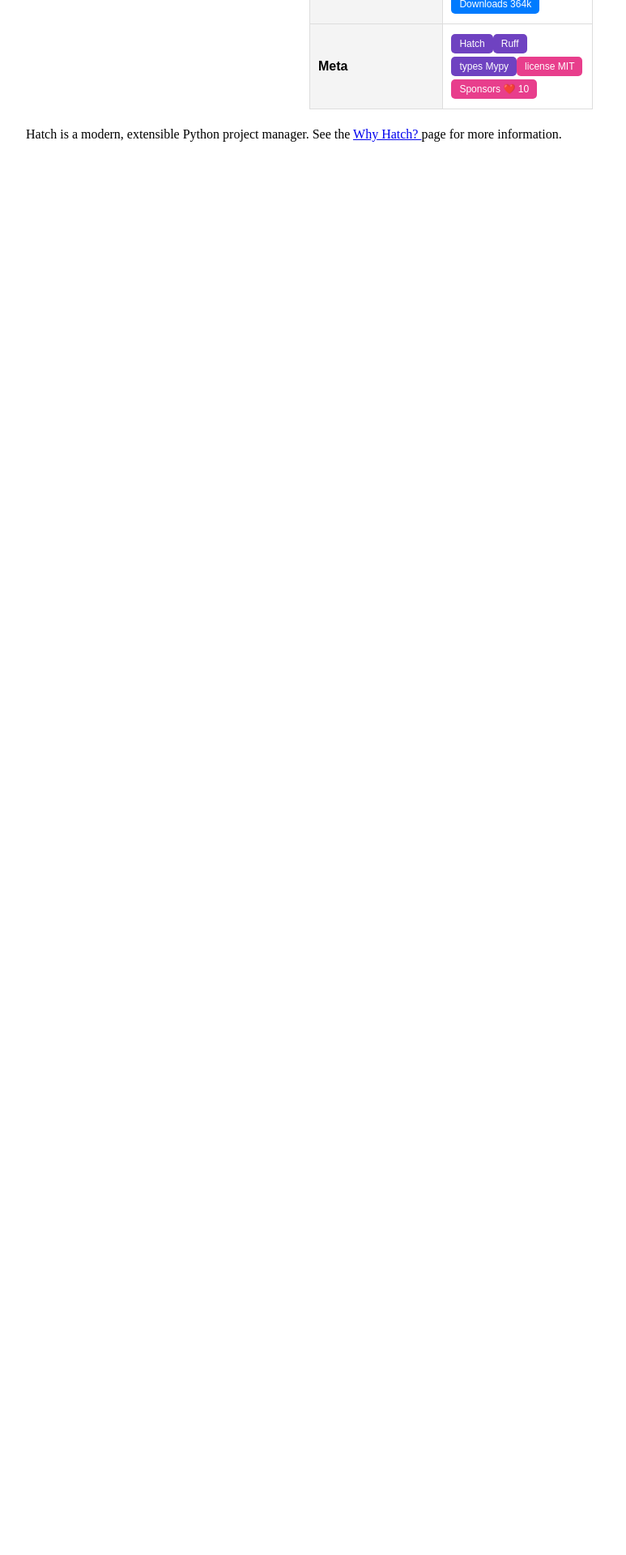
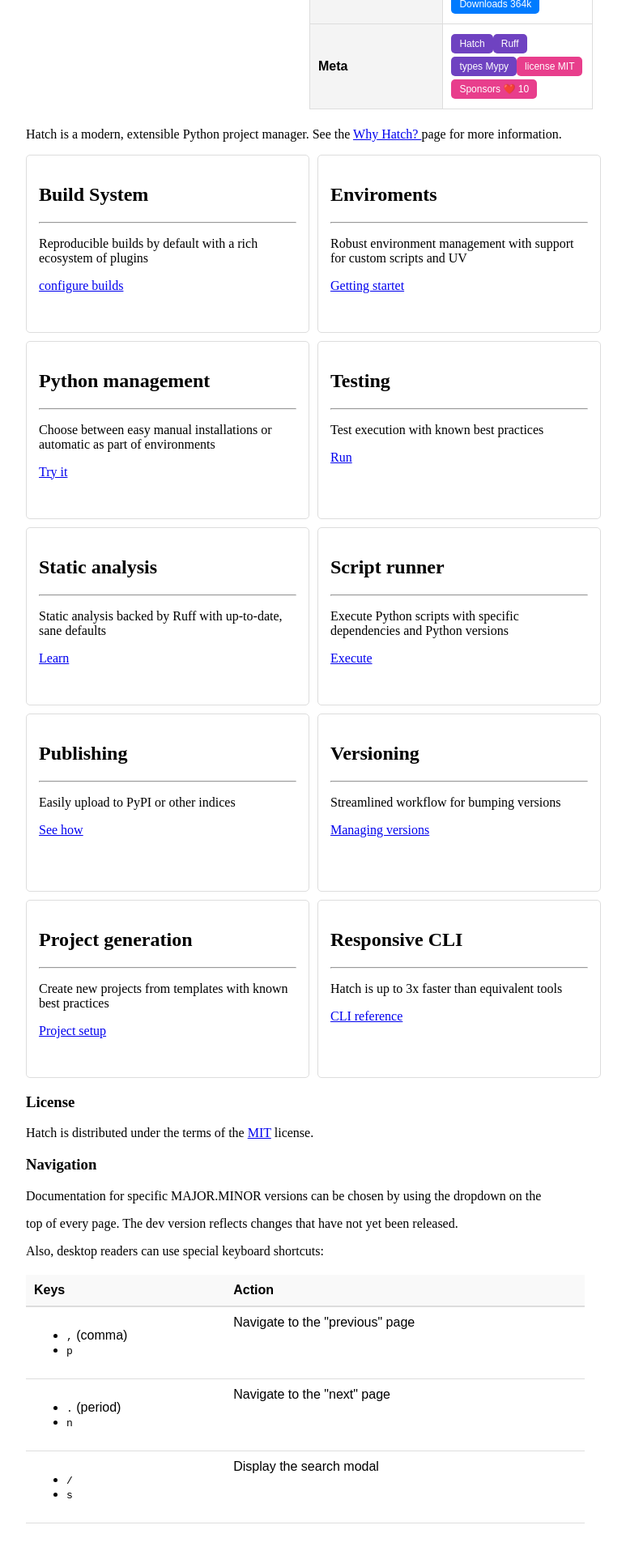
Before and after one commit to Larry-Larios01/hatch_larry, a Vue app in the folder hatch_larry/: page / in a window 1280 px wide. Shown: the part 554-2474 px from the top of the page at 81% size, without its empty margins (491-1264 px from the left). Before the commit the page ends 816 px from the top, so only its background shows below. Built offline with nearby package versions, Linux system fonts and the light colour scheme; the HTML template or start-up script is replaced by a standard one.

Commit message:
completing the main container

```diff
--- a/hatch_larry/src/components/HelloWorld.vue
+++ b/hatch_larry/src/components/HelloWorld.vue
@@ -16,7 +16,16 @@
   <div class="main">
     <div class="empty-container1"></div>
     <div class="empty-container2"></div>
+    <div class="footer">
+      <div class="footer1">
+        <a href="#">Installation -></a>
+      </div>
 
+      <div class="footer2">
+
+      </div>
+
+    </div>
 
     <div class="header">
 
@@ -158,6 +167,124 @@
 
           <p>Hatch is a modern, extensible Python project manager. See the <a href="#">Why Hatch? </a>page for more information.</p>
 
+          <div class="second-grid">
+            <div class="box1">
+              <h2>Build System</h2>
+              <hr>
+              <p>Reproducible builds by default with a rich ecosystem of plugins</p>
+              <a href="#">configure builds</a>
+            </div>
+
+            <div class="box2">
+              <h2>Enviroments</h2>
+              <hr>
+              <p>Robust environment management with support for custom scripts and UV</p>
+              <a href="#">Getting startet</a>
+            </div>
+
+            <div class="box3">
+              <h2>Python management</h2>
+              <hr>
+              <p>Choose between easy manual installations or automatic as part of environments</p>
+              <a href="#">Try it</a>
+            </div>
+
+            <div class="box4">
+              <h2>Testing</h2>
+              <hr>
+              <p>Test execution with known best practices</p>
+              <a href="#">Run</a>
+            </div>
+
+            <div class="box5">
+              <h2>Static analysis</h2>
+              <hr>
+              <p>Static analysis backed by Ruff with up-to-date, sane defaults</p>
+              <a href="#">Learn</a>
+            </div>
+
+            <div class="box6">
+              <h2>Script runner</h2>
+              <hr>
+              <p>Execute Python scripts with specific dependencies and Python versions</p>
+              <a href="#">Execute</a>
+            </div>
+
+            <div class="box7">
+              <h2>Publishing</h2>
+              <hr>
+              <p>Easily upload to PyPI or other indices</p>
+              <a href="#">See how</a>
+            </div>
+
+            <div class="box8">
+              <h2>Versioning</h2>
+              <hr>
+              <p>Streamlined workflow for bumping versions</p>
+              <a href="#">Managing versions</a>
+            </div>
+
+            <div class="box9">
+              <h2>Project generation</h2>
+              <hr>
+              <p>Create new projects from templates with known best practices</p>
+              <a href="#">Project setup</a>
+            </div>
+
+            <div class="box10">
+              <h2>Responsive CLI</h2>
+              <hr>
+              <p>Hatch is up to 3x faster than equivalent tools</p>
+              <a href="#">CLI reference</a>
+            </div>
+          </div>
+
+          <h3>License</h3>
+          <p>Hatch is distributed under the terms of the <a href="#">MIT</a> license. </p>
+
+          <h3>Navigation</h3>
+          <p>Documentation for specific MAJOR.MINOR versions can be chosen by using the dropdown on the </p>
+          <p>top of every page. The dev version reflects changes that have not yet been released.</p>
+          <p>Also, desktop readers can use special keyboard shortcuts:</p>
+
+          <table class="shortcut-table">
+              <thead>
+                <tr>
+                  <th>Keys</th>
+                  <th>Action</th>
+                </tr>
+              </thead>
+              <tbody>
+                <tr>
+                  <td>
+                    <ul>
+                      <li><kbd>,</kbd> (comma)</li>
+                      <li><kbd>p</kbd></li>
+                    </ul>
+                  </td>
+                  <td>Navigate to the "previous" page</td>
+                </tr>
+                <tr>
+                  <td>
+                    <ul>
+                      <li><kbd>.</kbd> (period)</li>
+                      <li><kbd>n</kbd></li>
+                    </ul>
+                  </td>
+                  <td>Navigate to the "next" page</td>
+                </tr>
+                <tr>
+                  <td>
+                    <ul>
+                      <li><kbd>/</kbd></li>
+                      <li><kbd>s</kbd></li>
+                    </ul>
+                  </td>
+                  <td>Display the search modal</td>
+                </tr>
+              </tbody>
+            </table>
+
 
 
 
@@ -193,12 +320,15 @@
   height: 100vh;
   width: 100vw;
   display: grid;
-  grid-template-rows: 100px 1fr 70px;
+  grid-template-rows: 100px 1fr 194px;
   grid-template-columns: 270px 1fr 270px  ;
 
 }
 
 .header{
+  position: sticky;
+  top: 0;
+  z-index: 1000;
   margin: 0;
   padding: 0;
   display: grid;
@@ -300,11 +430,19 @@
 .empty-container1{
   grid-row-start: 1;
   background-color:#4051B5;
+  position: sticky;
+  top: 0;
+  z-index: 1000;
+
 }
 .empty-container2{
   grid-row-start: 1;
   grid-column-start: 3;
   background-color:#4051B5;
+  position: sticky;
+  top: 0;
+  z-index: 1000;
+  background-color: #4051B5;
 }
 
 
@@ -321,6 +459,10 @@
   flex-direction: column;
   grid-column-start: 1;
   margin: 24px;
+  position: sticky;
+  top: 100px;
+  align-self: flex-start;
+
 }
 
 .sidebar-left a{
@@ -340,6 +482,9 @@
   flex-direction: column;
   grid-column-start: 3;
   margin: 24px;
+  position: sticky;
+  top: 100px;
+  align-self: flex-start;
 }
 
 .sidebar-right a{
@@ -430,6 +575,165 @@
   background-color: #e83e8c;
 }
 
+.second-grid{
+  display: grid;
+  grid-template-columns: 350px 350px;
+  grid-template-rows: repeat(5,220px);
+  column-gap: 10px;
+  row-gap: 10px;
+}
+
+.box1{
+  grid-row-start: 1;
+  grid-column-start: 1;
+  grid-row-end: 1;
+  grid-column-end: 1;
+  border: 1px solid #ddd;
+  border-radius: 5px;
+  padding: 15px;
+  height: auto;
+  width: auto;
+}
+
+.box2{
+  grid-row-start: 1;
+  grid-column-start: 2;
+  grid-row-end: 1;
+  grid-column-end: 2;
+  border: 1px solid #ddd;
+  border-radius: 5px;
+  padding: 15px;
+  height: auto;
+  width: auto;
+}
+
+.box3{
+  grid-row-start: 2;
+  grid-column-start: 1;
+  grid-row-end: 2;
+  grid-column-end: 1;
+  border: 1px solid #ddd;
+  border-radius: 5px;
+  padding: 15px;
+  height: auto;
+  width: auto;
+}
+
+.box4{
+  grid-row-start: 2;
+  grid-column-start: 2;
+  grid-row-end: 2;
+  grid-column-end: 2;
+  border: 1px solid #ddd;
+  border-radius: 5px;
+  padding: 15px;
+  height: auto;
+  width: auto;
+}
+
+.box5{
+  grid-row-start: 3;
+  grid-column-start: 1;
+  grid-row-end: 3;
+  grid-column-end: 1;
+  border: 1px solid #ddd;
+  border-radius: 5px;
+  padding: 15px;
+  height: auto;
+  width: auto;
+}
+
+.box6{
+  grid-row-start: 3;
+  grid-column-start: 2;
+  grid-row-end: 3;
+  grid-column-end: 2;
+  border: 1px solid #ddd;
+  border-radius: 5px;
+  padding: 15px;
+  height: auto;
+  width: auto;
+}
+
+.box7{
+  grid-row-start: 4;
+  grid-column-start: 1;
+  grid-row-end: 4;
+  grid-column-end: 1;
+  border: 1px solid #ddd;
+  border-radius: 5px;
+  padding: 15px;
+  height: auto;
+  width: auto;
+}
+.box8{
+  grid-row-start: 4;
+  grid-column-start: 2;
+  grid-row-end: 4;
+  grid-column-end: 2;
+  border: 1px solid #ddd;
+  border-radius: 5px;
+  padding: 15px;
+  height: auto;
+  width: auto;
+}
+.box9{
+  grid-row-start: 5;
+  grid-column-start: 1;
+  grid-row-end: 5;
+  grid-column-end: 1;
+  border: 1px solid #ddd;
+  border-radius: 5px;
+  padding: 15px;
+  height: auto;
+  width: auto;
+}
+.box10{
+  grid-row-start: 5;
+  grid-column-start: 2;
+  grid-row-end: 5;
+  grid-column-end: 2;
+  border: 1px solid #ddd;
+  border-radius: 5px;
+  padding: 15px;
+  height: auto;
+  width: auto;
+}
+
+.shortcut-table {
+  width: 100%;
+  border-collapse: collapse;
+  font-family: Arial, sans-serif;
+  margin: 20px 0;
+}
+
+.shortcut-table thead th {
+  border-bottom: 2px solid #ddd;
+  text-align: left;
+  padding: 10px;
+  background-color: #f9f9f9;
+}
+
+.shortcut-table tbody td {
+  border-bottom: 1px solid #ddd;
+  padding: 10px;
+  vertical-align: top;
+}
+
+.footer{
+  grid-row-start: 3;
+  grid-column-start: 2;
+  display: grid;
+  grid-template-rows: 1fr 1fr ;
+}
+.footer1{
+  display: flex;
+  justify-content: flex-end;
+  grid-row-start: 1;
+}
+
+
+
 
 
 
```
